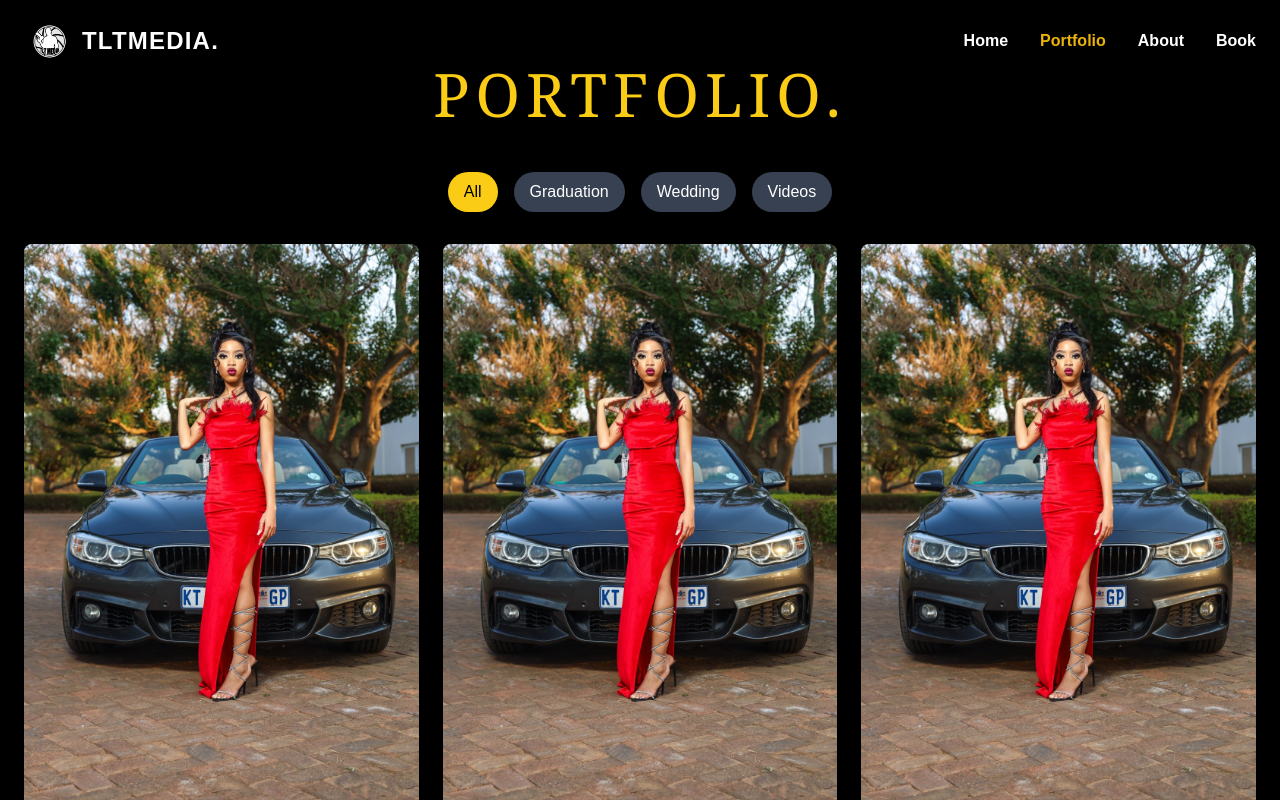
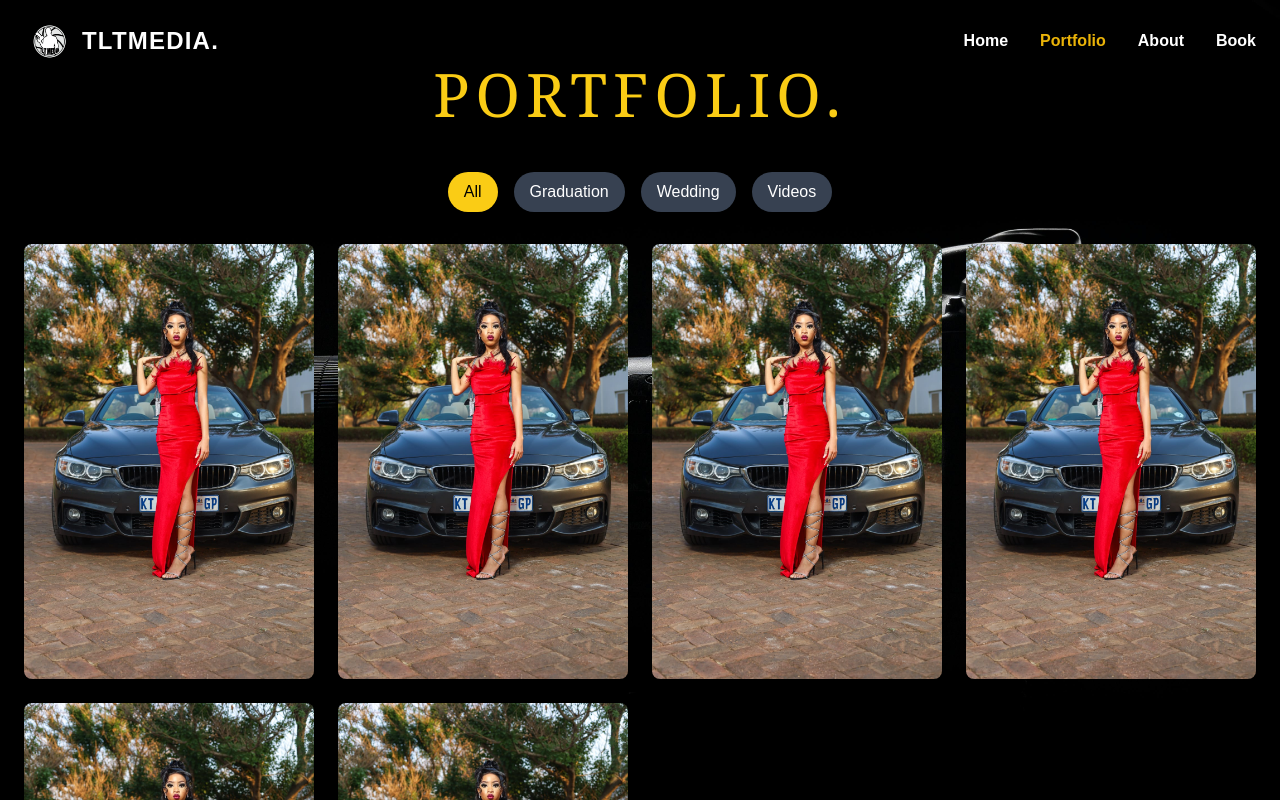
Before and after one commit to TriumphNdlovu/tlt-media, a Next.js app: page /portfolio in a window 1280 px wide. Shown: the top 800 px of the page. Built offline with nearby package versions, Linux system fonts and the light colour scheme.

Commit message:
Refactor background image styling in about and portfolio pages

```diff
--- a/src/app/about/page.tsx
+++ b/src/app/about/page.tsx
@@ -25,6 +25,12 @@ const AboutPage = () => {
   return (
     <motion.section
       className="min-h-screen bg-gradient-to-b from-black via-gray-900 to-gray-800 text-white"
+      style={{
+        backgroundImage: 'url(/background-image.jpg)',
+        backgroundSize: 'cover',
+        backgroundPosition: 'center',
+        backgroundAttachment: 'fixed',
+      }}
       initial={{ opacity: 0 }}
       animate={{ opacity: 1 }}
       transition={{ duration: 1 }}
@@ -60,7 +66,7 @@ const AboutPage = () => {
             transition={{ duration: 0.3 }}
           >
             <Image
-              src="/homescreen1.jpg" // Replace with the actual profile picture
+              src="/logo.png"
               alt="Photographer's Profile Picture"
               fill
               className="object-cover"
@@ -69,14 +75,10 @@ const AboutPage = () => {
         </motion.div>
 
         <p className="text-lg sm:text-xl text-gray-300 leading-relaxed max-w-3xl mx-auto mb-6">
-          I’m <span className="text-yellow-400">Hlogi</span>, a passionate photographer with over{' '}
+          ”I’m <span className="text-yellow-400">Hlogi</span>, a passionate photographer with over{' '}
           <span className="text-yellow-400">5 years</span> of experience capturing life’s most
           precious moments. From weddings to graduations and candid portraits, I strive to preserve
-          emotions in every frame.
-        </p>
-        <p className="text-lg sm:text-xl text-gray-300 leading-relaxed max-w-3xl mx-auto mb-8">
-          Inspired by retro analog photography and minimalistic aesthetics, I aim to deliver
-          timeless art with every project.
+          emotions in every frame.”
         </p>
 
         <motion.button
@@ -186,9 +188,8 @@ const AboutPage = () => {
           ↑
         </motion.button>
       )}
-      <Footer/>
+      <Footer />
     </motion.section>
-
   );
 };
 
--- a/src/app/page.tsx
+++ b/src/app/page.tsx
@@ -215,10 +215,10 @@ const HomePage = () => {
     <div className="flex justify-center items-center">
       {/* Logo */}
       <Image
-      src="/logo.png" // Replace with your actual logo path
+      src="/logo.png"
         alt="TLT Media Logo"
-        width={300} // Adjust size as needed
-        height={300} // Adjust size as needed
+        width={400}
+        height={400}
         className="rounded-lg shadow-md"
       />
     </div>
@@ -319,6 +319,14 @@ const HomePage = () => {
           showScrollUp ? 'opacity-100' : 'opacity-0'
         } transition-opacity`}
       >
+        <motion.button
+          whileHover={{ scale: 1.1 }}
+          whileTap={{ scale: 0.9 }}
+          onClick={scrollToTop}
+          className="bg-yellow-400 text-black py-3 px-6 rounded-full shadow-lg hover:bg-yellow-500"
+        >
+          ↑
+        </motion.button>
       </div>
     </div>
   );
--- a/src/app/portfolio/page.tsx
+++ b/src/app/portfolio/page.tsx
@@ -74,7 +74,15 @@ const PortfolioSection = () => {
 
   return (
     <>
-    <section className="bg-black text-white py-16 px-6 min-h-screen scroll-mt-16">
+      <section
+        className="bg-black text-white py-16 px-6 min-h-screen scroll-mt-16"
+        style={{
+          backgroundImage: 'url(/background-image.jpg)',
+          backgroundSize: 'cover',
+          backgroundPosition: 'center',
+          backgroundAttachment: 'fixed',
+        }}
+      >
         <Navbar />
         <motion.h2
           className="text-4xl md:text-6xl font-serif uppercase text-center tracking-widest mb-12 text-yellow-400"
@@ -103,7 +111,7 @@ const PortfolioSection = () => {
 
         {/* Image Grid */}
         <motion.div
-        className="grid grid-cols-1 sm:grid-cols-2 md:grid-cols-3 gap-6"
+          className="grid grid-cols-1 sm:grid-cols-2 md:grid-cols-4 gap-6"
           initial="hidden"
           animate="visible"
           variants={{
@@ -130,8 +138,8 @@ const PortfolioSection = () => {
               <Image
                 src={picture.src}
                 alt={picture.alt}
-              width={300}
-              height={200}
+                width={200}
+                height={150}
                 className="w-full h-auto object-cover transition-all group-hover:brightness-75"
                 loading="lazy"
               />
@@ -194,7 +202,7 @@ const PortfolioSection = () => {
           </motion.button>
         )}
       </section>
-     <Footer/>
+      <Footer />
     </>
   );
 };
```
Lines whose indentation alone changed are shown as unchanged.
